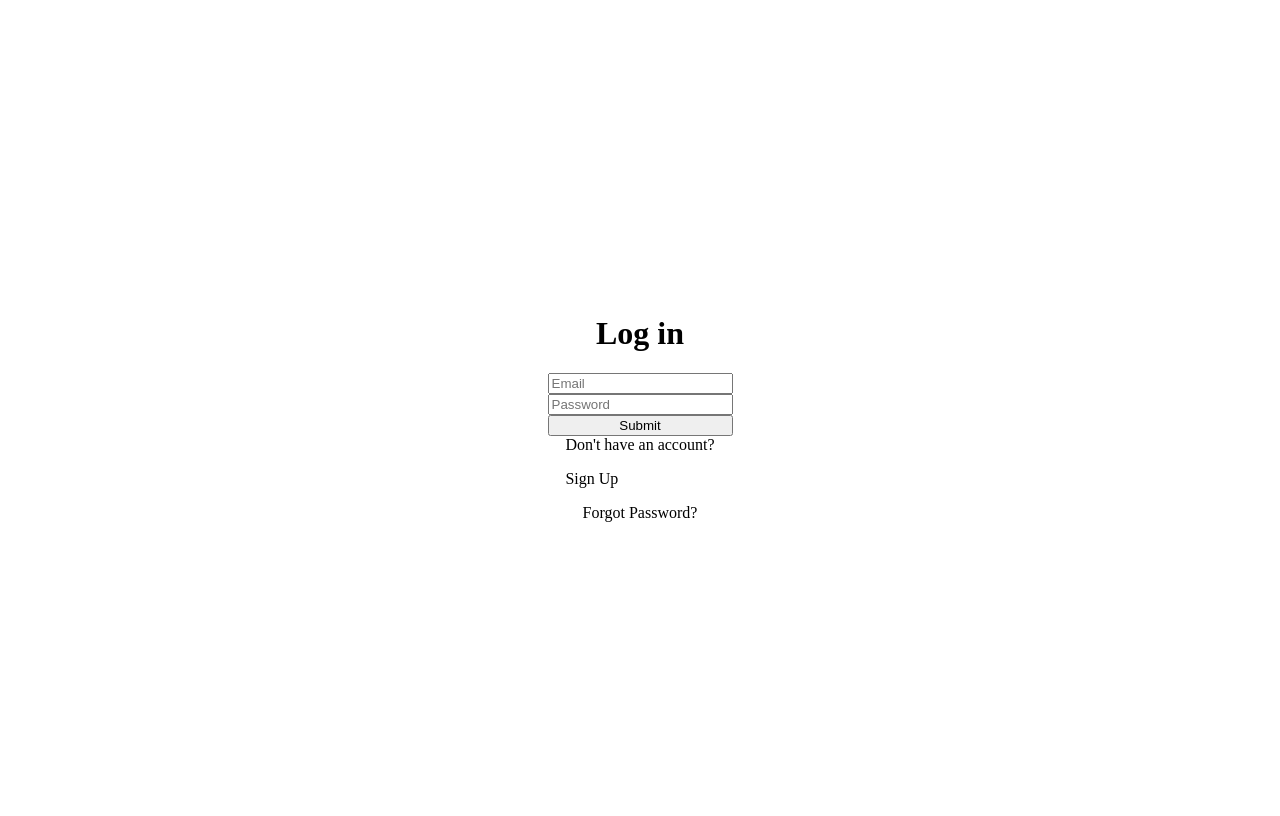
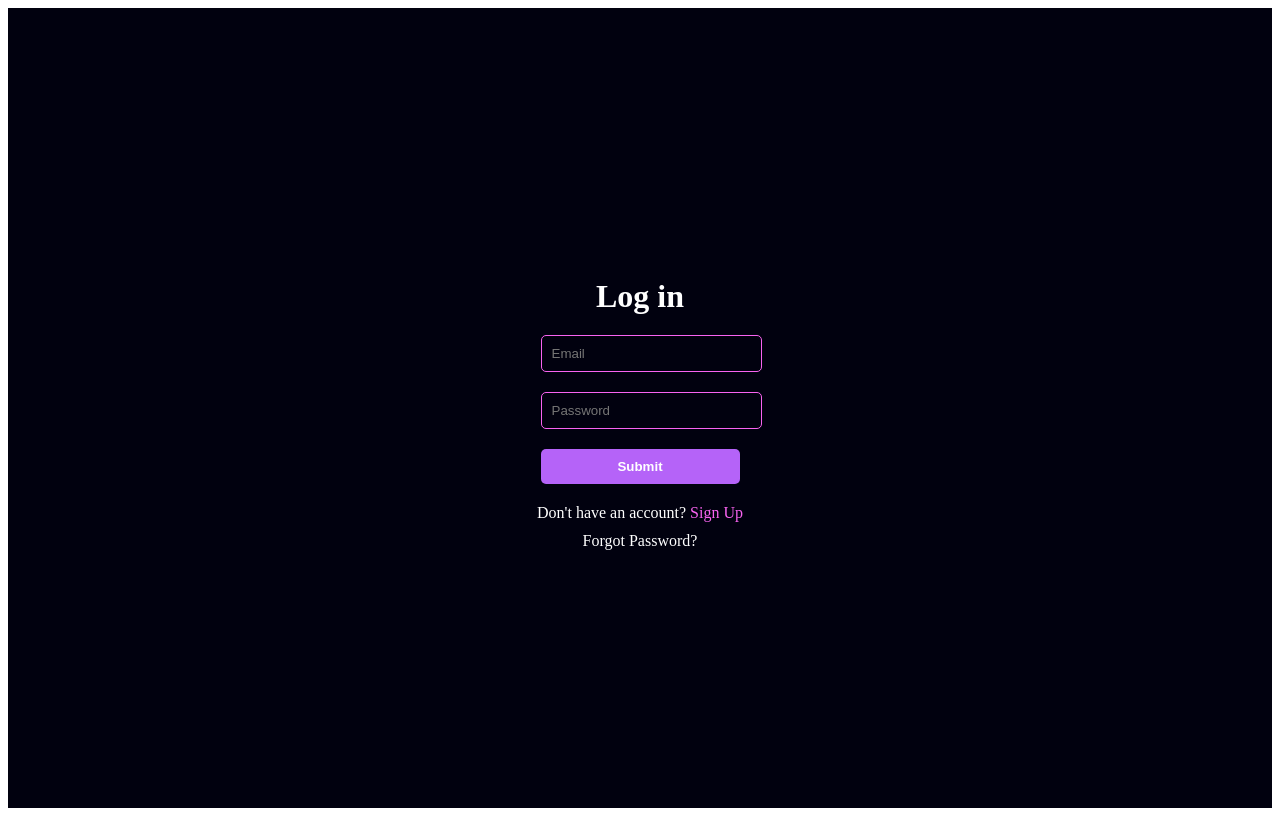
Before and after one commit to Grayson-code/timetable-manager, a SvelteKit app: page / in a window 1280 px wide. Built offline with nearby package versions, Linux system fonts and the light colour scheme; no server answers.

Commit message:
A bit of styling

```diff
--- a/src/components/Auth.svelte
+++ b/src/components/Auth.svelte
@@ -76,17 +76,73 @@
 	{/if}
 </div>
 
-<style>
+      <style>
 	.container {
 		display: flex;
 		flex-direction: column;
 		align-items: center;
 		justify-content: center;
 		flex: 1;
+		background-color: #01010f;
+		padding: 20px;
 	}
 
 	.container form {
 		display: flex;
 		flex-direction: column;
 	}
+
+	.container h1 {
+		color: #ffffff;
+		margin-bottom: 20px;
+	}
+
+	input[type="email"],
+	input[type="password"] {
+		width: 100%;
+		padding: 10px;
+		margin-bottom: 20px;
+		border-radius: 5px;
+		border: 1px solid #f863f0;
+		background-color: #01010f;
+		color: #ffffff;
+	}
+
+	button {
+		width: 100%;
+		padding: 10px;
+		border-radius: 5px;
+		border: none;
+		background-color: #b563f8;
+		color: #ffffff;
+		font-weight: bold;
+		cursor: pointer;
+		margin-bottom: 20px;
+	}
+
+	.container div {
+		color: #ffffff;
+		margin-bottom: 10px;
+		cursor: pointer;
+	}
+
+	.container div p {
+		display: inline;
+		color: #f863f0;
+	}
+
+	@media only screen and (max-width: 600px) {
+		.container {
+			padding: 10px;
+		}
+
+		input[type="email"],
+		input[type="password"] {
+			margin-bottom: 10px;
+		}
+
+		button {
+			margin-bottom: 10px;
+		}
+	}
       </style>
```
